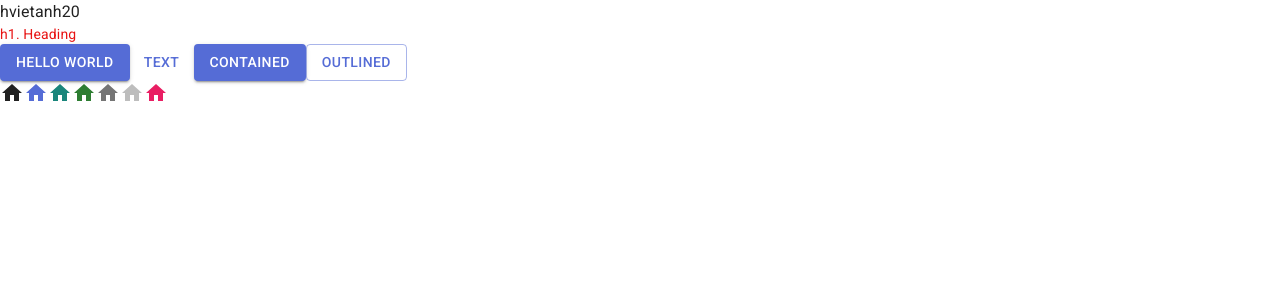
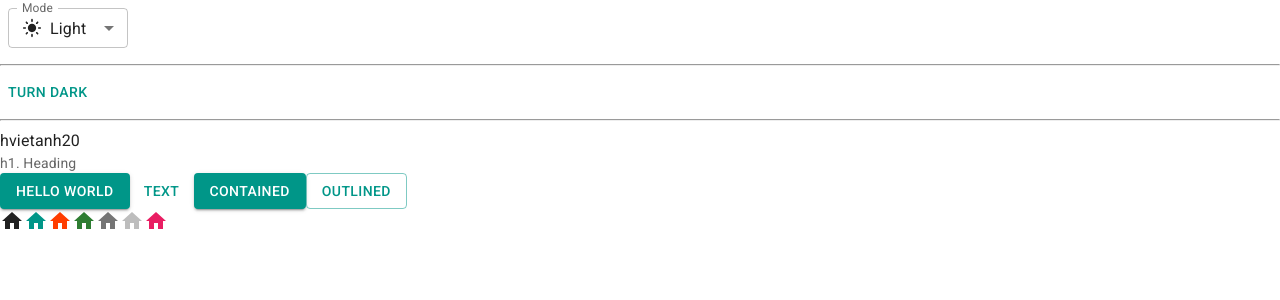
Before and after one commit to hvietanh20/trello-web, a React (Vite) app: page / in a window 1280 px wide. Shown: the top 300 px of the page. Built offline with nearby package versions, Linux system fonts and the light colour scheme.

Commit message:
Add Color Mode

```diff
--- a/src/App.jsx
+++ b/src/App.jsx
@@ -2,13 +2,81 @@
 import HomeIcon from '@mui/icons-material/Home'
 import { pink } from '@mui/material/colors'
 import Typography from '@mui/material/Typography'
+import { useColorScheme } from '@mui/material/styles'
+import InputLabel from '@mui/material/InputLabel'
+import MenuItem from '@mui/material/MenuItem'
+import FormControl from '@mui/material/FormControl'
+import Select from '@mui/material/Select'
+
+import LightModeIcon from '@mui/icons-material/LightMode'
+import DarkModeOutlinedIcon from '@mui/icons-material/DarkModeOutlined'
+import SettingsBrightnessIcon from '@mui/icons-material/SettingsBrightness'
+import Box from '@mui/material/Box'
+
+function ModeSelect() {
+  const { mode, setMode } = useColorScheme()
+
+  const handleChange = (event) => {
+    const selectedMode = event.target.value
+    setMode(selectedMode)
+  }
+
+  return (
+    <FormControl sx={{ m: 1, minWidth: 120 }} size="small">
+      <InputLabel id="label-select-dark-light-mode">Mode</InputLabel>
+      <Select
+        labelId="label-select-dark-light-mode"
+        id="select-dark-light-mode"
+        value={mode || ''}
+        label="Mode"
+        onChange={handleChange}
+      >
+        <MenuItem value="light">
+          <Box sx={{ display: 'flex', alignItems: 'center', gap: 1 }} >
+            <LightModeIcon fontSize='small' /> Light
+          </Box>
+        </MenuItem>
+        <MenuItem value="dark">
+          <Box sx={{ display: 'flex', alignItems: 'center', gap: 1 }} >
+            <DarkModeOutlinedIcon fontSize='small' /> Dark
+          </Box>
+        </MenuItem>
+        <MenuItem value="system">
+          <Box sx={{ display: 'flex', alignItems: 'center', gap: 1 }} >
+            <SettingsBrightnessIcon fontSize='small' /> System
+          </Box>
+        </MenuItem>
+      </Select>
+    </FormControl>
+  )
+}
+
+function ModeToggle() {
+  const { mode, setMode } = useColorScheme()
+
+  return (
+    <Button
+      onClick={() => {
+        setMode(mode === 'light' ? 'dark' : 'light')
+      }}
+    >
+      {mode === 'light' ? 'Turn dark' : 'Turn light'}
+    </Button>
+  )
+}
 
 function App() {
   return (
     <>
+      <ModeSelect />
+      <hr />
+      <ModeToggle />
+      <hr />
       <div>hvietanh20</div>
 
-      <Typography variant="body2" color="text.secondary">h1. Heading</Typography>
+      <Typography variant="body2" color="text.secondary">
+        h1. Heading
+      </Typography>
 
       <Button variant="contained">Hello world</Button>
       <Button variant="text">Text</Button>
--- a/src/main.jsx
+++ b/src/main.jsx
@@ -2,14 +2,14 @@
 import ReactDOM from 'react-dom/client'
 import App from './App.jsx'
 import CssBaseline from '@mui/material/CssBaseline'
-import { ThemeProvider } from '@mui/material/styles'
+import { Experimental_CssVarsProvider as CssVarsProvider } from '@mui/material/styles'
 import theme from './theme'
 
 ReactDOM.createRoot(document.getElementById('root')).render(
   <React.StrictMode>
-    <ThemeProvider theme={theme}>
+    <CssVarsProvider theme={theme}>
       <CssBaseline />
       <App />
-    </ThemeProvider>
+    </CssVarsProvider>
   </React.StrictMode>
 )
--- a/src/theme.js
+++ b/src/theme.js
@@ -1,22 +1,19 @@
-import { createTheme } from '@mui/material/styles'
-import { red } from '@mui/material/colors'
+import { experimental_extendTheme as extendTheme } from '@mui/material/styles'
+import { teal, deepOrange, cyan, orange } from '@mui/material/colors'
 
-// Create a theme instance.
-const theme = createTheme({
-  cssVariables: true,
-  palette: {
-    mode: 'light',
-    primary: {
-      main: '#556cd6'
+const theme = extendTheme({
+  colorSchemes: {
+    light: {
+      palette: {
+        primary: teal,
+        secondary: deepOrange
+      }
     },
-    secondary: {
-      main: '#19857b'
-    },
-    error: {
-      main: red.A400
-    },
-    text: {
-      secondary: '#e81414'
+    dark: {
+      palette: {
+        primary: cyan,
+        secondary: orange
+      }
     }
   }
 })
```
